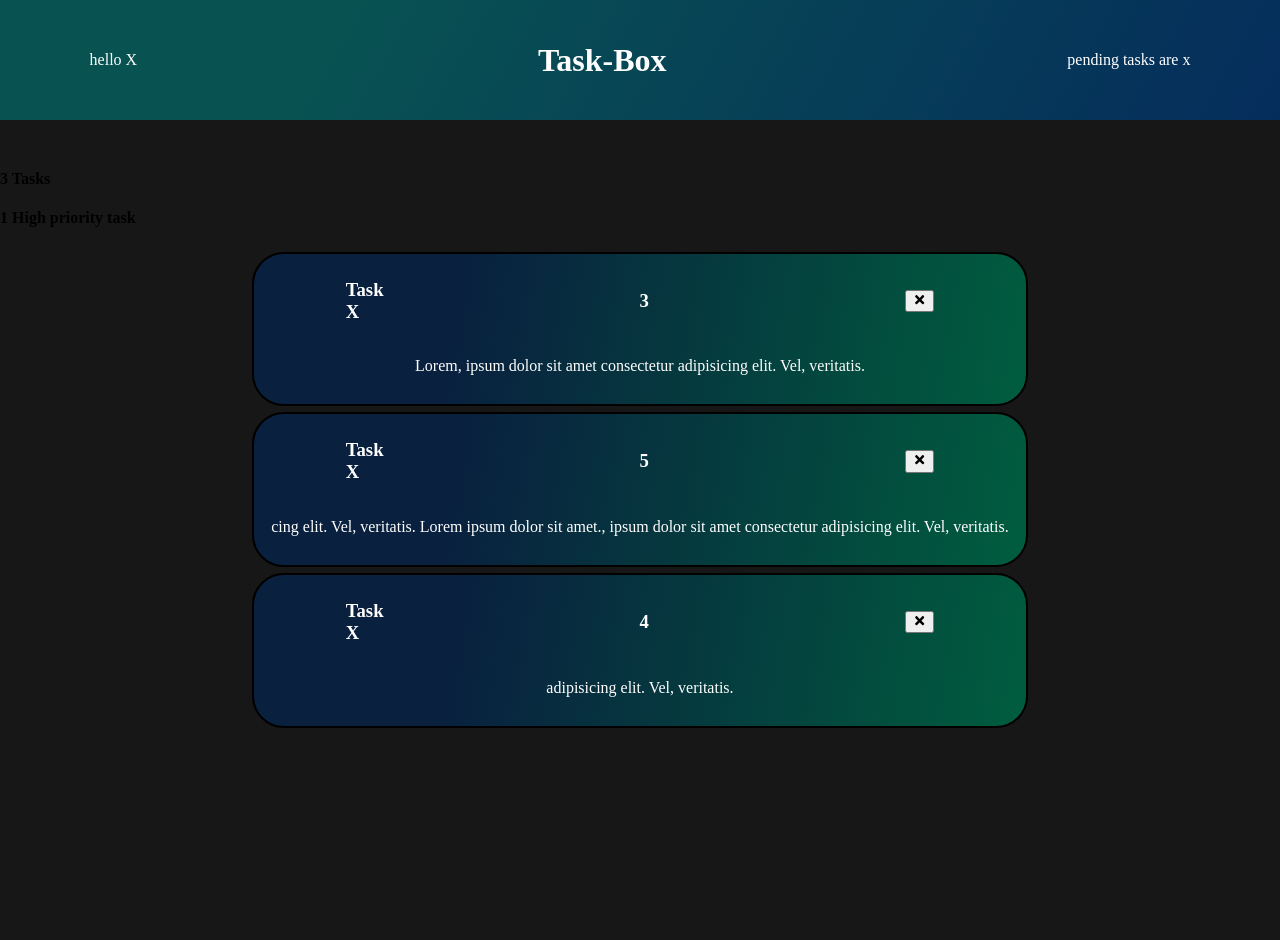
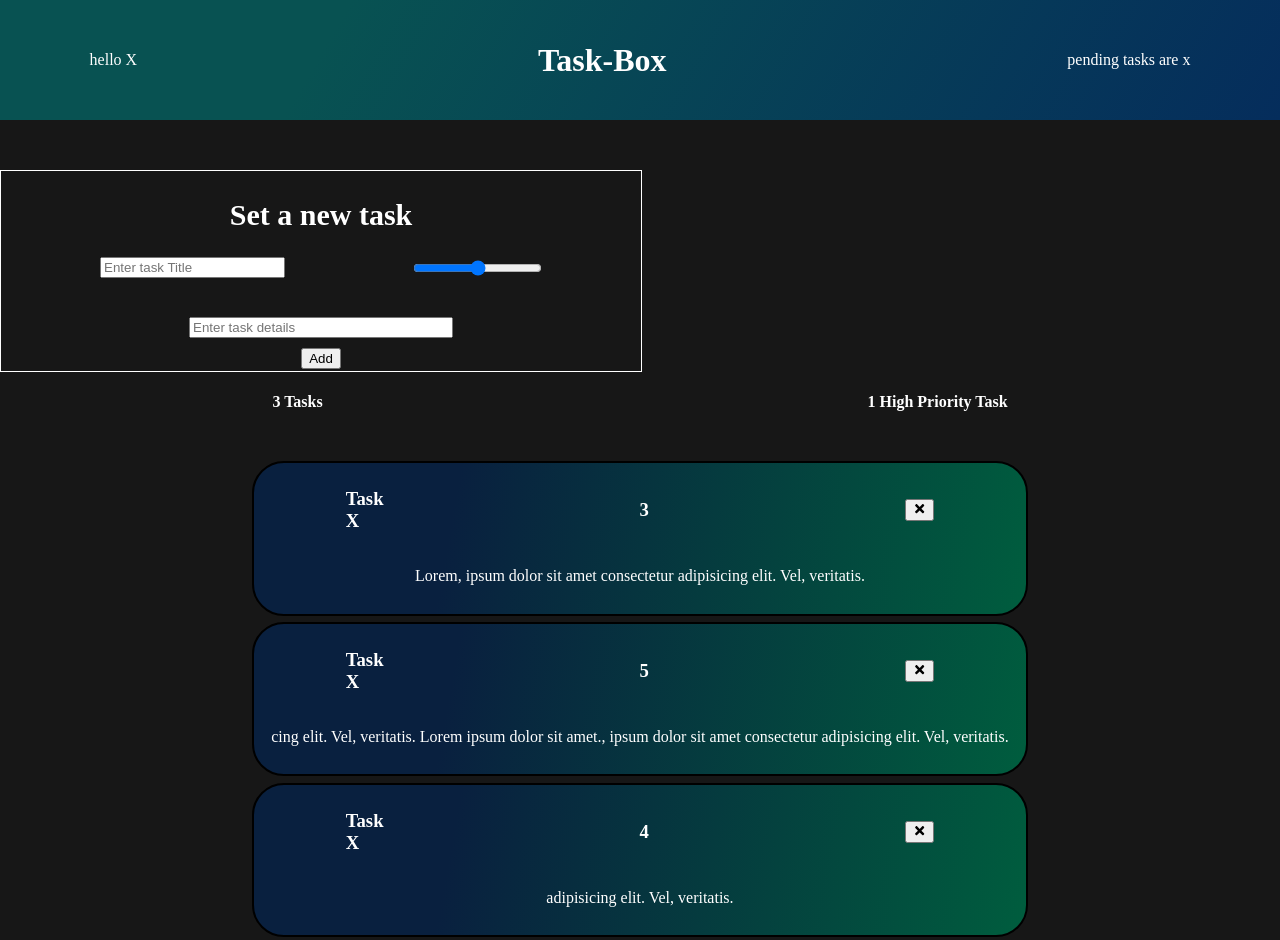
Before and after one commit to saurabh6893/TaskBox, a React (Create React App) app: page / in a window 1280 px wide. Before the commit the page ends 800 px from the top, so only its background shows below. Built offline with nearby package versions, Linux system fonts and the light colour scheme.

Commit message:
created a box to add new task, data passing through props pending

```diff
--- a/src/App.js
+++ b/src/App.js
@@ -3,6 +3,7 @@ import Head from './Components/Head'
 import TaskList from './Components/TaskList'
 import Data from './DataBase/Data'
 import Stats from './Components/Stats'
+import TaskForm from './Components/TaskForm'
 function App() {
   const [task, setTask] = useState(Data)
   const deleteBox = (id) => {
@@ -11,6 +12,7 @@ function App() {
   return (
     <div className='app'>
       <Head />
+      <TaskForm />
       <Stats task={task} />
       <TaskList task={task} deleteBox={deleteBox} />
     </div>
--- a/src/Components/Box.jsx
+++ b/src/Components/Box.jsx
@@ -1,7 +1,7 @@
 import React from 'react'
 
 function Box({ children }) {
-  return <div className='home'>{children}</div>
+  return <div className='box'>{children}</div>
 }
 
 export default Box
--- a/src/Components/Stats.jsx
+++ b/src/Components/Stats.jsx
@@ -3,7 +3,7 @@ import React from 'react'
 function Stats({ task }) {
   let hpTask = task.filter((task) => task.priority === 5)
   return (
-    <div>
+    <div className='sts'>
       <h4>{task.length} Tasks</h4>
       <h4>{hpTask.length} High priority task</h4>
     </div>
--- /dev/null
+++ b/src/Components/TaskForm.jsx
@@ -0,0 +1,56 @@
+import React from 'react'
+import { useState } from 'react'
+function TaskForm() {
+  const [title, setTitle] = useState('')
+  const [range, setRange] = useState('')
+  const [details, setDetails] = useState('')
+  const handleTitle = (e) => {
+    setTitle(e.target.value)
+    console.log(e.target.value)
+  }
+  const handleRange = (e) => {
+    setRange(e.target.value)
+    console.log(e.target.value)
+  }
+  const handleDetails = (e) => {
+    setDetails(e.target.value)
+    console.log(e.target.value)
+  }
+
+  return (
+    <form className='tf'>
+      <h2>Set a new task</h2>
+      <div className='inputBox'>
+        <div className='up'>
+          <input
+            onChange={handleTitle}
+            className='tt'
+            type='text'
+            placeholder='Enter task Title'
+            value={title}
+          />
+          <input
+            onChange={handleRange}
+            className='range'
+            type='range'
+            min='1'
+            max='5'
+            value={range}
+          />
+        </div>
+        <input
+          onChange={handleDetails}
+          type='text'
+          placeholder='Enter task details'
+          className='down'
+          value={details}
+        />
+        <button type='submit' className='btx'>
+          Add
+        </button>
+      </div>
+    </form>
+  )
+}
+
+export default TaskForm
--- a/src/index.css
+++ b/src/index.css
@@ -28,7 +28,7 @@ body {
   margin-bottom: 50px;
 }
 
-.home {
+.box {
   position: relative;
   right: -0.5%;
   width: 99vw;
@@ -81,3 +81,46 @@ body {
 #Nt {
   color: Black;
 }
+
+.sts {
+  display: flex;
+  flex-direction: row;
+  align-items: center;
+  justify-content: space-around;
+  color: White;
+  text-transform: capitalize;
+  margin-bottom: 2%;
+}
+
+.tf,
+.inputBox {
+  color: White;
+  display: flex;
+  flex-direction: column;
+  justify-content: center;
+  align-items: center;
+  font-size: 20px;
+}
+
+.tf {
+  border: 1px solid white;
+  width: 50vw;
+  height: 25vh;
+}
+.up {
+  display: flex;
+  flex-direction: row;
+  align-items: center;
+  margin-bottom: 5%;
+  justify-content: space-between;
+}
+
+.up > * {
+  margin-right: 5vw;
+  margin-left: 5vw;
+}
+
+.down {
+  width: 20vw;
+  margin: 10px;
+}
```
